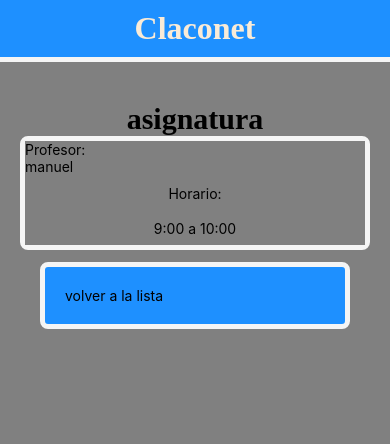
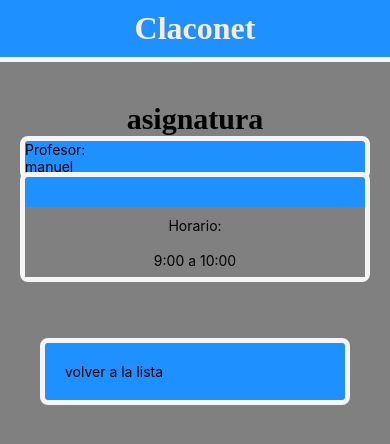
Before and after one commit to manzo1701/claconet, a React Native app: screen /asignatura_1 in a window 390 px wide. Shown: the top 444 px of the page. Built offline with nearby package versions, Linux system fonts and the light colour scheme.

Commit message:
comit realizado

```diff
--- a/Screens/Asignatura_1.js
+++ b/Screens/Asignatura_1.js
@@ -13,14 +13,14 @@ const Asignatura_1 = ({ navigation }) => {
           <div>
           <h2>asignatura</h2>
           </div>
-          <div className='box_1'>
-            <div >
+          <div >
+            <div className='box_1'>
             <Profesor
                 profe= "manuel"
             />
             </div>
 
-            <div >
+            <div className='box_2'>
               <Horario
                 hora= "9:00 a 10:00"
               />
```
